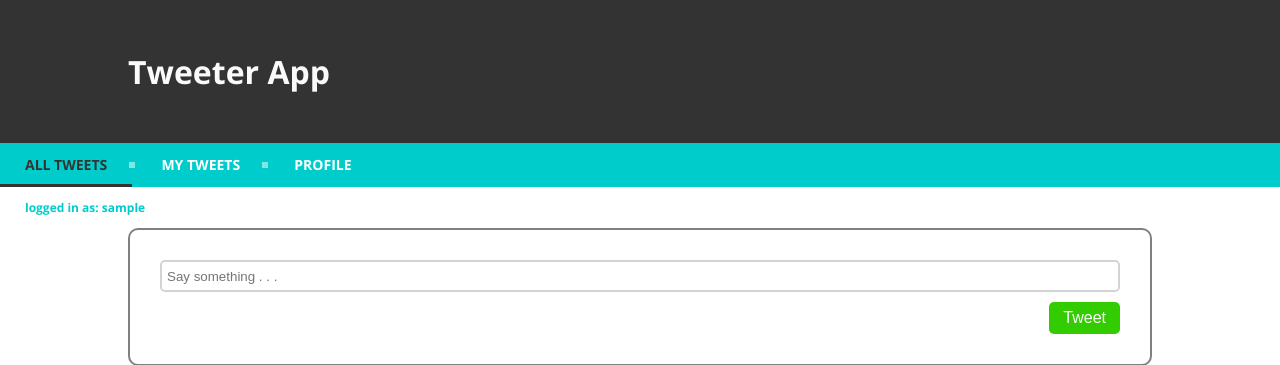
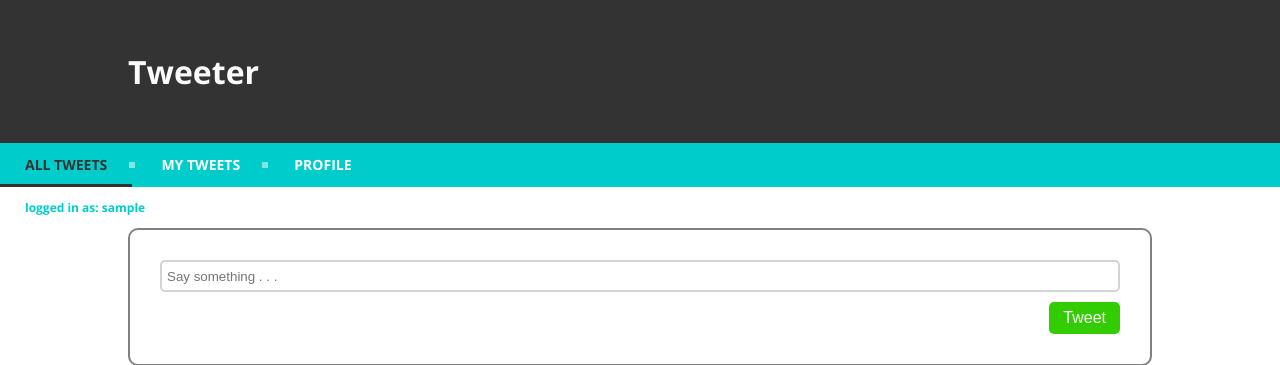
Before and after one commit to microsoft/python-sample-tweeterapp, a Django app: template tweeter/templates/tweeter/index.html in a window 1280 px wide. Shown: the top 365 px of the page. Run offline with Django 3.2, Linux system fonts and the light colour scheme; the template is opened without the code that fills it, so the values that code supplies are empty; the visitor is signed in with stand-in values (Sample User, id 1); parts of the project's set-up code (start-up, migrations or seed data) failed here and were passed over.

Commit message:
Change title back

```diff
--- a/tweeter/templates/tweeter/index.html
+++ b/tweeter/templates/tweeter/index.html
@@ -9,7 +9,7 @@
   <link rel="stylesheet" type="text/css" href="{% static 'tweeter/css/menu.css' %}"/>
 </head>
 <body>
-<h1 class="leader-h">Tweeter App</h1>
+<h1 class="leader-h">Tweeter</h1>
 
 <div id='cssmenu'>
   <ul>
```
